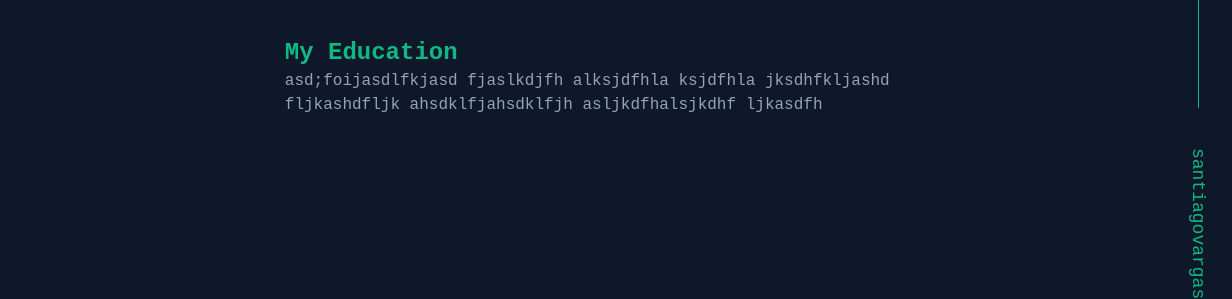
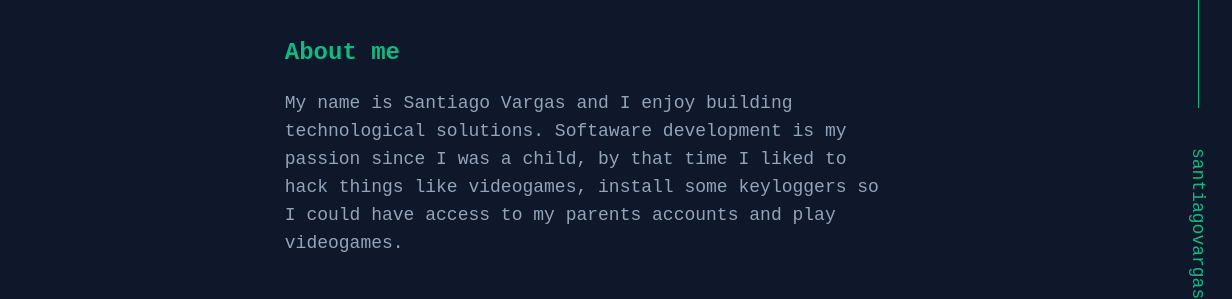
Before and after one commit to SantiagoVargasVe/website, an Astro site: page / in a window 1280 px wide. Shown: the part 351-650 px from the top of the page, 48-1280 px from the left. Built offline with nearby package versions, Linux system fonts and the light colour scheme; Astro itself is replaced by a stand-in of ours.

Commit message:
ADD: AboutMe

```diff
--- /dev/null
+++ b/src/components/AboutMe.astro
@@ -0,0 +1,9 @@
+<section class="mt-10 flex flex-col gap-5">
+  <h2 class="font-roboto text-2xl font-bold text-emerald-500">About me</h2>
+  <p class="text-slate-400 font-roboto text-lg">
+    My name is Santiago Vargas and I enjoy building technological solutions.
+    Softaware development is my passion since I was a child, by that time I
+    liked to hack things like videogames, install some keyloggers so I could
+    have access to my parents accounts and play videogames.
+  </p>
+</section>
--- a/src/components/MyEducation.astro
+++ /dev/null
@@ -1,7 +0,0 @@
-<section class="mt-10">
-  <h2 class="font-roboto text-2xl font-bold text-emerald-500">My Education</h2>
-  <p class="text-slate-400 font-roboto">
-    asd;foijasdlfkjasd fjaslkdjfh alksjdfhla ksjdfhla jksdhfkljashd fljkashdfljk
-    ahsdklfjahsdklfjh asljkdfhalsjkdhf ljkasdfh
-  </p>
-</section>
--- a/src/pages/index.astro
+++ b/src/pages/index.astro
@@ -1,12 +1,12 @@
 ---
 import BaseLayout from "../layouts/BaseLayout.astro";
 import HeroHome from "../components/HeroHome.astro";
-import MyEducation from "../components/MyEducation.astro";
+import AboutMe from "../components/AboutMe.astro";
 ---
 
 <BaseLayout title="Home">
   <div class="flex flex-col" slot="content">
     <HeroHome />
-    <MyEducation />
+    <AboutMe />
   </div>
 </BaseLayout>
```
